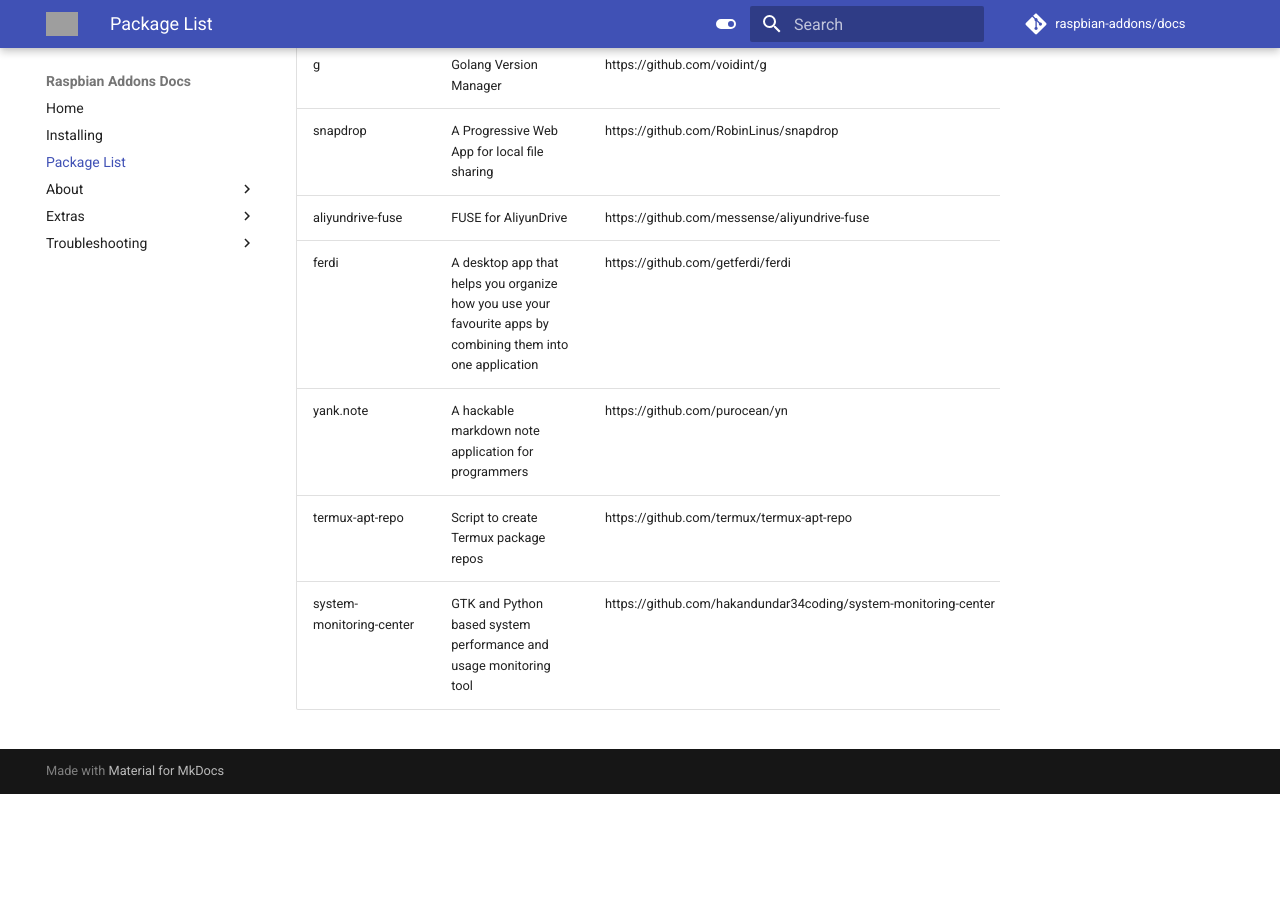
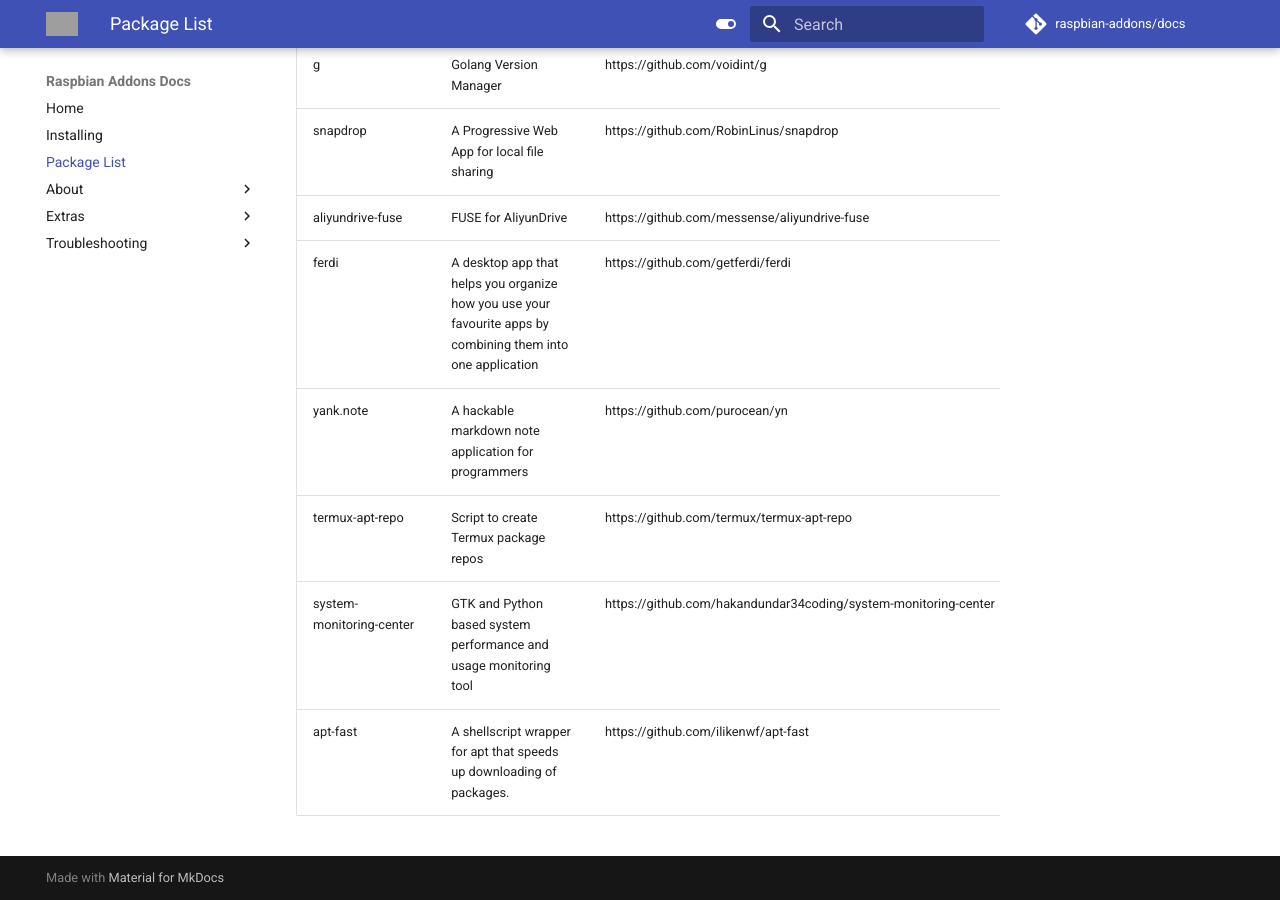
Before and after one commit to raspbian-addons/docs, an MkDocs documentation site: the page built from docs/package-list.md, in a window 1280 px wide and 900 px high, scrolled down 19796 px. Built offline with MkDocs 1.6.1 and Material for MkDocs 9.7.7, drawn with Linux system fonts in a browser that asks for light colours; comment, search, counter and statistics services are not loaded; before the commit the page ends 20590 px from its top, so only the background shows below that; grey boxes are pictures that could not be loaded.

Commit message:
packagelist: add apt-fast

```diff
--- a/docs/package-list.md
+++ b/docs/package-list.md
@@ -248,3 +248,4 @@
 | yank.note | A hackable markdown note application for programmers | https://github.com/purocean/yn |
 | termux-apt-repo | Script to create Termux package repos | https://github.com/termux/termux-apt-repo |
 | system-monitoring-center | GTK and Python based system performance and usage monitoring tool | https://github.com/hakandundar34coding/system-monitoring-center |
+| apt-fast | A shellscript wrapper for apt that speeds up downloading of packages. | https://github.com/ilikenwf/apt-fast |
```
